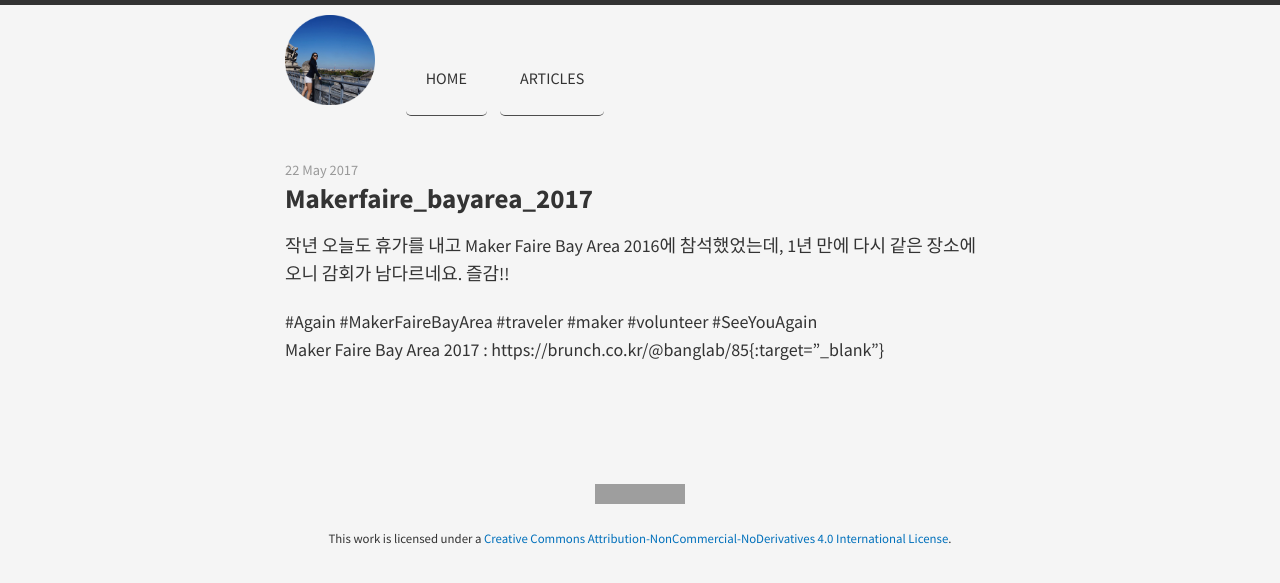
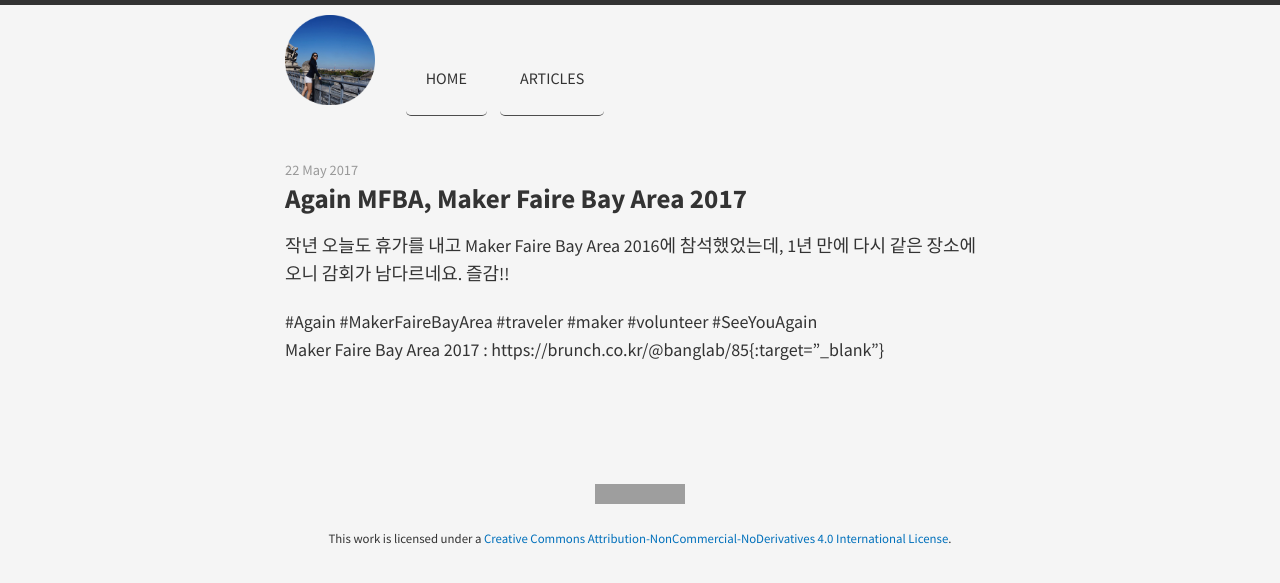
Before and after one commit to midaeng/articles, a Jekyll site: the page built from _posts/2017-05-22-makerfaire_bayarea_2017.md, in a window 1280 px wide. Shown: the top 583 px of the page. Built offline with Jekyll 4.4.1, drawn with Linux system fonts in a browser that asks for light colours; nearby versions of some CDN libraries; our own code applies the rules of GitHub Pages for plain Markdown files; grey boxes are pictures that could not be loaded.

Commit message:
Update 2017-05-22-makerfaire_bayarea_2017.md

```diff
--- a/_posts/2017-05-22-makerfaire_bayarea_2017.md
+++ b/_posts/2017-05-22-makerfaire_bayarea_2017.md
@@ -1,3 +1,8 @@
+---
+layout: post
+title: "Again MFBA, Maker Faire Bay Area 2017"
+---
+
 작년 오늘도 휴가를 내고 Maker Faire Bay Area 2016에 참석했었는데, 1년 만에 다시 같은 장소에 오니 감회가 남다르네요. 즐감!!
 
 #Again #MakerFaireBayArea #traveler #maker #volunteer #SeeYouAgain
```
